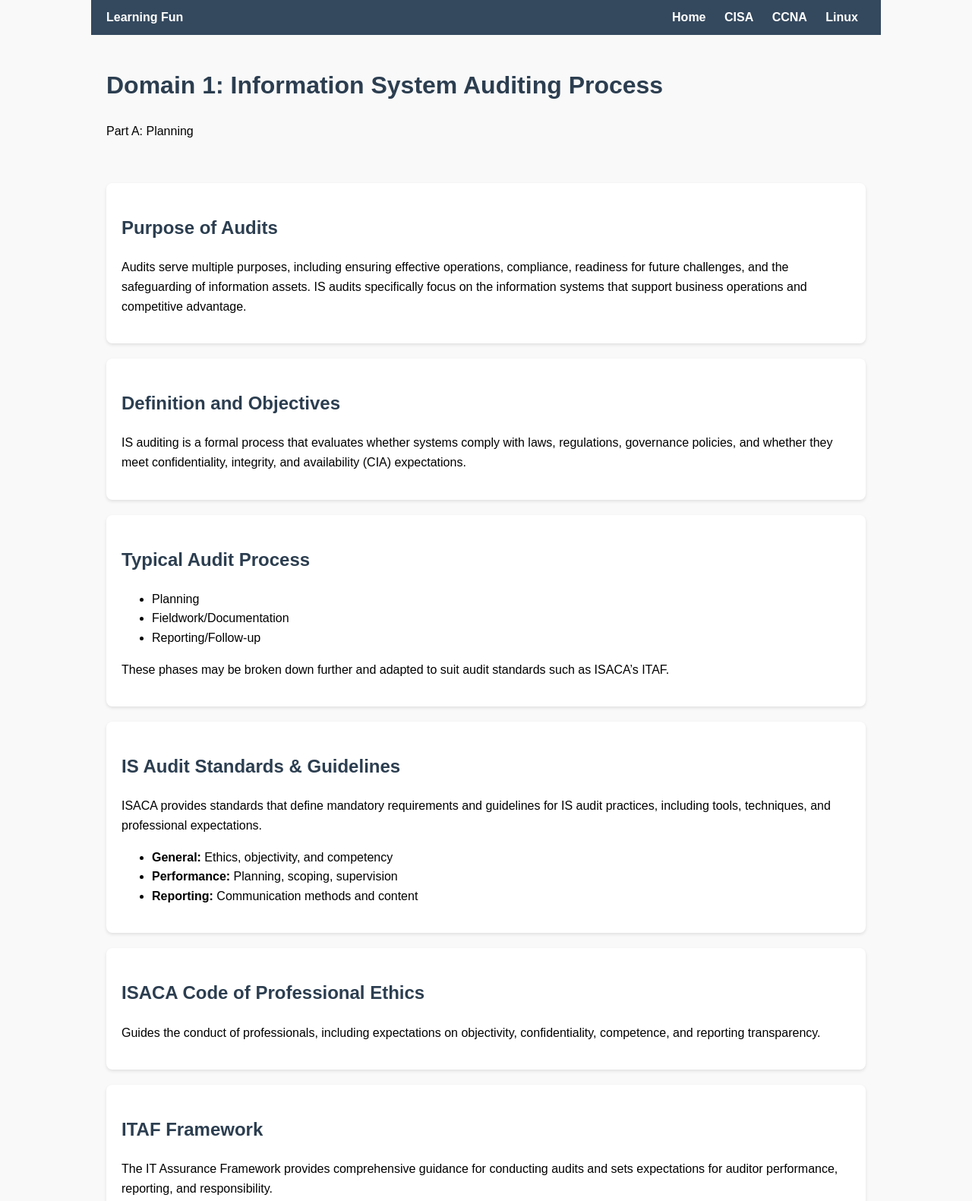
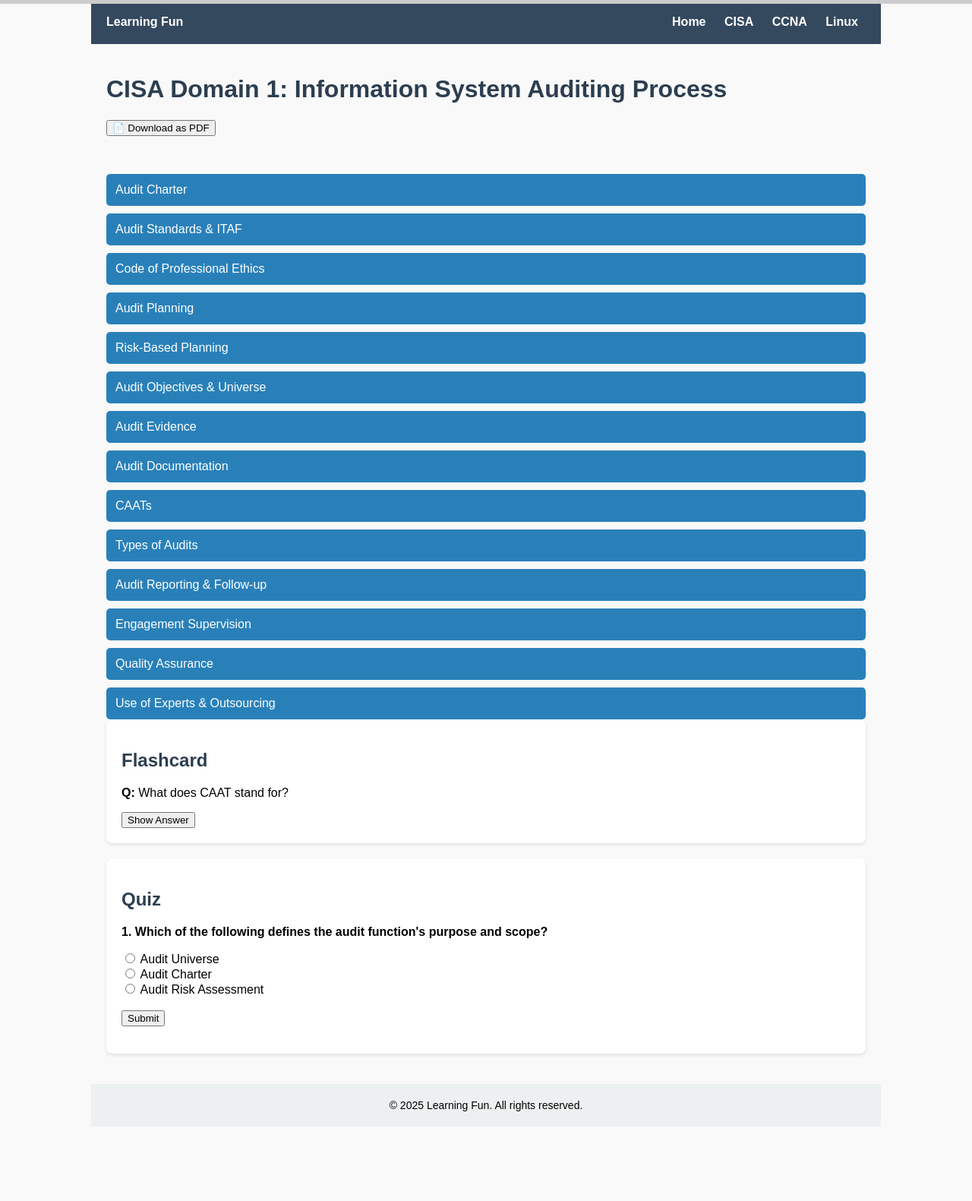
Before and after one commit to wanjihiasimon/learn-website, a plain HTML site: page CISA/domain-1.html in a window 1280 px wide. Shown: the top 1581 px of the page at 76% size. After the commit the page ends 1483 px from the top, so only its background shows below. Drawn offline with Linux system fonts and the light colour scheme.

Commit message:
Update domain-1.html

```diff
--- a/CISA/domain-1.html
+++ b/CISA/domain-1.html
@@ -2,143 +2,155 @@
 <html lang="en">
 <head>
   <meta charset="UTF-8">
-  <title>CISA Domain 1 - Planning</title>
+  <title>CISA Domain 1 - Information System Auditing Process</title>
   <link rel="icon" href="favicon.ico">
   <meta name="viewport" content="width=device-width, initial-scale=1.0">
+  <script src="https://raw.githack.com/eKoopmans/html2pdf/master/dist/html2pdf.bundle.js"></script>
   <style>
-    body {
-      font-family: Arial, sans-serif;
-      line-height: 1.6;
-      background-color: #f9f9f9;
-      padding: 0;
-      margin: 0;
-    }
-    header, nav, main, footer {
-      padding: 20px;
-      max-width: 1000px;
-      margin: auto;
-    }
-    nav {
-      background-color: #34495e;
-      color: white;
-      padding: 10px 20px;
-      display: flex;
-      justify-content: space-between;
-      align-items: center;
-    }
-    nav a {
-      color: white;
-      margin: 0 10px;
-      text-decoration: none;
-      font-weight: bold;
-    }
-    h1, h2 {
-      color: #2c3e50;
-    }
-    .section {
-      background: white;
-      padding: 20px;
-      border-radius: 8px;
-      margin-bottom: 20px;
-      box-shadow: 0 2px 4px rgba(0,0,0,0.1);
-    }
-    footer {
-      background: #ecf0f1;
-      text-align: center;
-      font-size: 14px;
-      padding: 20px;
-    }
+    body { font-family: Arial, sans-serif; background: #f9f9f9; margin: 0; }
+    header, nav, main, footer { max-width: 1000px; margin: auto; padding: 20px; }
+    nav { background: #34495e; color: white; display: flex; justify-content: space-between; align-items: center; }
+    nav a { color: white; margin: 0 10px; text-decoration: none; font-weight: bold; }
+    h1, h2 { color: #2c3e50; }
+    .section, .collapsible-content, .flashcard, #quiz-section { background: white; padding: 20px; border-radius: 8px; margin-bottom: 20px; box-shadow: 0 2px 4px rgba(0,0,0,0.1); }
+    .collapsible { background-color: #2980b9; color: white; cursor: pointer; padding: 12px; width: 100%; border: none; text-align: left; font-size: 16px; border-radius: 5px; margin-top: 10px; }
+    .collapsible-content { display: none; margin-top: 5px; }
+    footer { background: #ecf0f1; text-align: center; font-size: 14px; padding: 20px; }
+    #progress-container { position: fixed; top: 0; left: 0; width: 100%; height: 5px; background: #ccc; z-index: 9999; }
+    #progress-bar { height: 5px; background: #2ecc71; width: 0%; }
   </style>
 </head>
 <body>
+  <div id="progress-container"><div id="progress-bar"></div></div>
   <nav>
     <div><strong>Learning Fun</strong></div>
     <div>
-      <a href="index.html">Home</a>
-      <a href="cisa.html">CISA</a>
-      <a href="ccna.html">CCNA</a>
-      <a href="linux.html">Linux</a>
+      <a href="#">Home</a>
+      <a href="#">CISA</a>
+      <a href="#">CCNA</a>
+      <a href="#">Linux</a>
     </div>
   </nav>
-
   <header>
-    <h1>Domain 1: Information System Auditing Process</h1>
-    <p>Part A: Planning</p>
+    <h1>CISA Domain 1: Information System Auditing Process</h1>
+    <button onclick="generatePDF()">📄 Download as PDF</button>
   </header>
-
-  <main>
-    <div class="section">
-      <h2>Purpose of Audits</h2>
-      <p>Audits serve multiple purposes, including ensuring effective operations, compliance, readiness for future challenges, and the safeguarding of information assets. IS audits specifically focus on the information systems that support business operations and competitive advantage.</p>
+  <main id="printable">
+    <!-- Collapsible Sections for Domain 1 Topics -->
+    <button class="collapsible">Audit Charter</button>
+    <div class="collapsible-content">
+      <p>Defines the purpose, authority, and responsibility of the audit function.</p>
     </div>
-
-    <div class="section">
-      <h2>Definition and Objectives</h2>
-      <p>IS auditing is a formal process that evaluates whether systems comply with laws, regulations, governance policies, and whether they meet confidentiality, integrity, and availability (CIA) expectations.</p>
+    <button class="collapsible">Audit Standards & ITAF</button>
+    <div class="collapsible-content">
+      <p>Outlines general, performance, and reporting standards by ISACA.</p>
     </div>
-
-    <div class="section">
-      <h2>Typical Audit Process</h2>
+    <button class="collapsible">Code of Professional Ethics</button>
+    <div class="collapsible-content">
+      <p>Guides ethical behavior including confidentiality and integrity.</p>
+    </div>
+    <button class="collapsible">Audit Planning</button>
+    <div class="collapsible-content">
+      <p>Involves defining scope, objectives, and identifying resources and risks.</p>
+    </div>
+    <button class="collapsible">Risk-Based Planning</button>
+    <div class="collapsible-content">
+      <p>Focuses audit resources on areas of highest risk.</p>
+    </div>
+    <button class="collapsible">Audit Objectives & Universe</button>
+    <div class="collapsible-content">
+      <p>Defines the overall scope of audit coverage and objectives per engagement.</p>
+    </div>
+    <button class="collapsible">Audit Evidence</button>
+    <div class="collapsible-content">
+      <p>Must be sufficient, reliable, relevant, and useful to support audit conclusions.</p>
+    </div>
+    <button class="collapsible">Audit Documentation</button>
+    <div class="collapsible-content">
+      <p>Workpapers that support findings, conclusions, and audit opinion.</p>
+    </div>
+    <button class="collapsible">CAATs</button>
+    <div class="collapsible-content">
+      <p>Computer-Assisted Audit Techniques improve efficiency and depth of testing.</p>
+    </div>
+    <button class="collapsible">Types of Audits</button>
+    <div class="collapsible-content">
       <ul>
-        <li>Planning</li>
-        <li>Fieldwork/Documentation</li>
-        <li>Reporting/Follow-up</li>
-      </ul>
-      <p>These phases may be broken down further and adapted to suit audit standards such as ISACA’s ITAF.</p>
-    </div>
-
-    <div class="section">
-      <h2>IS Audit Standards & Guidelines</h2>
-      <p>ISACA provides standards that define mandatory requirements and guidelines for IS audit practices, including tools, techniques, and professional expectations.</p>
-      <ul>
-        <li><strong>General:</strong> Ethics, objectivity, and competency</li>
-        <li><strong>Performance:</strong> Planning, scoping, supervision</li>
-        <li><strong>Reporting:</strong> Communication methods and content</li>
+        <li>Compliance</li>
+        <li>Financial</li>
+        <li>Operational</li>
+        <li>IS Audit</li>
+        <li>Integrated</li>
       </ul>
     </div>
-
-    <div class="section">
-      <h2>ISACA Code of Professional Ethics</h2>
-      <p>Guides the conduct of professionals, including expectations on objectivity, confidentiality, competence, and reporting transparency.</p>
+    <button class="collapsible">Audit Reporting & Follow-up</button>
+    <div class="collapsible-content">
+      <p>Communicating audit findings and tracking corrective actions.</p>
     </div>
-
-    <div class="section">
-      <h2>ITAF Framework</h2>
-      <p>The IT Assurance Framework provides comprehensive guidance for conducting audits and sets expectations for auditor performance, reporting, and responsibility.</p>
+    <button class="collapsible">Engagement Supervision</button>
+    <div class="collapsible-content">
+      <p>Ensures audit work quality through oversight and review.</p>
     </div>
-
-    <div class="section">
-      <h2>IS Internal Audit Function</h2>
-      <p>Outlined by an audit charter approved by leadership, defining scope, authority, consulting roles, and ensuring independence and objectivity.</p>
+    <button class="collapsible">Quality Assurance</button>
+    <div class="collapsible-content">
+      <p>Internal and external reviews of the audit function.</p>
     </div>
-
-    <div class="section">
-      <h2>Audit Resource Management</h2>
-      <p>Maintaining up-to-date skills, using CAATs, and planning annual training aligned with tech trends is essential for auditor effectiveness.</p>
+    <button class="collapsible">Use of Experts & Outsourcing</button>
+    <div class="collapsible-content">
+      <p>Auditors may rely on qualified third parties under controlled conditions.</p>
     </div>
-
-    <div class="section">
-      <h2>Outsourcing and Use of Experts</h2>
-      <p>Audit teams may use external experts for specialized areas. Proper supervision, defined contracts, and review processes are vital to maintain quality and compliance.</p>
+    <!-- Flashcard -->
+    <div class="section flashcard">
+      <h2>Flashcard</h2>
+      <p><strong>Q:</strong> What does CAAT stand for?</p>
+      <button onclick="document.getElementById('flash1').style.display='block'">Show Answer</button>
+      <p id="flash1" style="display:none;"><strong>A:</strong> Computer-Assisted Audit Techniques</p>
     </div>
-
-    <div class="section">
-      <h2>Types of Audits</h2>
-      <ul>
-        <li>IS Audit</li>
-        <li>Compliance Audit</li>
-        <li>Financial Audit</li>
-        <li>Operational Audit</li>
-        <li>Integrated Audit</li>
-        <li>Fraud and Forensic Audits</li>
-        <li>Third-party Service Audits</li>
-      </ul>
-      <p>Each audit type serves different objectives, from compliance to fraud detection to operational efficiency.</p>
+    <!-- Quiz -->
+    <div class="section" id="quiz-section">
+      <h2>Quiz</h2>
+      <p><strong>1. Which of the following defines the audit function's purpose and scope?</strong></p>
+      <label><input type="radio" name="q1" value="a"> Audit Universe</label><br>
+      <label><input type="radio" name="q1" value="b"> Audit Charter</label><br>
+      <label><input type="radio" name="q1" value="c"> Audit Risk Assessment</label><br><br>
+      <button onclick="checkQuiz1()">Submit</button>
+      <p id="quiz-result1" style="font-weight: bold;"></p>
     </div>
   </main>
-
   <footer>
     &copy; 2025 Learning Fun. All rights reserved.
   </footer>
+  <script>
+    document.querySelectorAll(".collapsible").forEach(button => {
+      button.addEventListener("click", () => {
+        const content = button.nextElementSibling;
+        content.style.display = content.style.display === "block" ? "none" : "block";
+      });
+    });
+    window.onscroll = () => {
+      const scroll = document.documentElement.scrollTop;
+      const height = document.documentElement.scrollHeight - document.documentElement.clientHeight;
+      const scrolled = (scroll / height) * 100;
+      document.getElementById("progress-bar").style.width = scrolled + "%";
+    };
+    function generatePDF() {
+      const element = document.getElementById("printable");
+      html2pdf().from(element).save("CISA_Domain1.pdf");
+    }
+    function checkQuiz1() {
+      const q1 = document.querySelector('input[name="q1"]:checked');
+      const result = document.getElementById('quiz-result1');
+      if (!q1) {
+        result.textContent = "Please select an answer.";
+        result.style.color = "orange";
+      } else if (q1.value === "b") {
+        result.textContent = "✅ Correct!";
+        result.style.color = "green";
+      } else {
+        result.textContent = "❌ Incorrect. The correct answer is: Audit Charter.";
+        result.style.color = "red";
+      }
+    }
+  </script>
 </body>
 </html>
```
